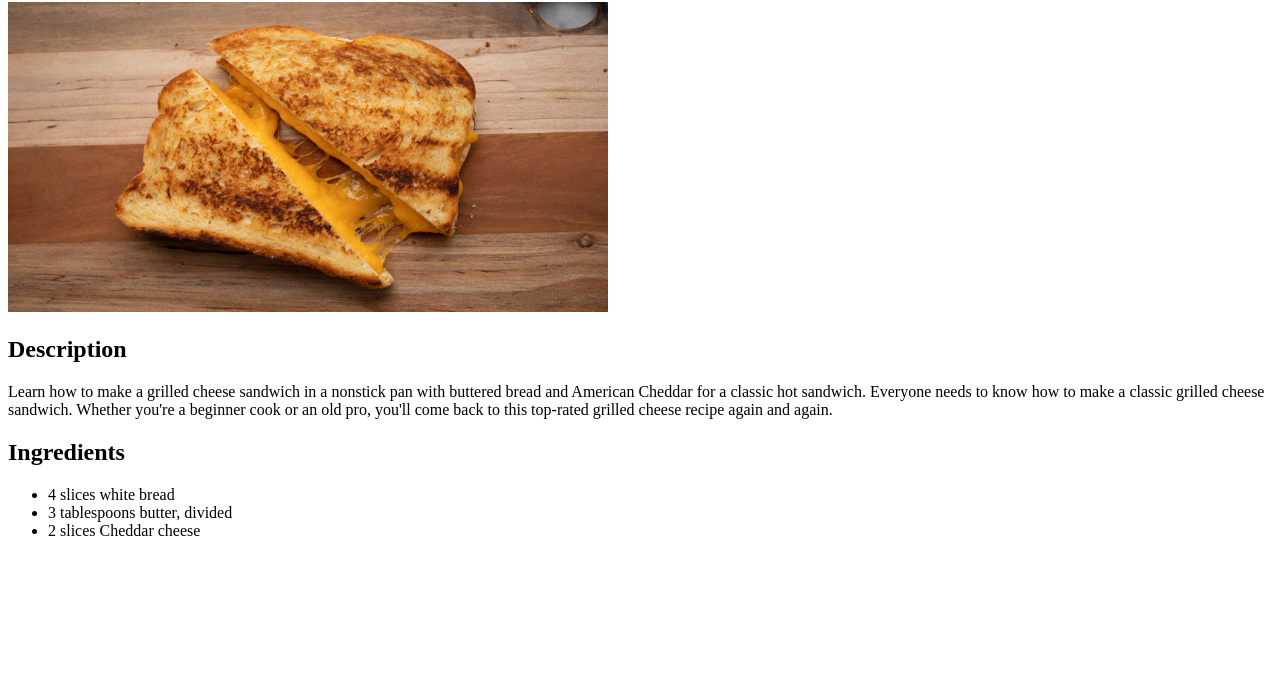
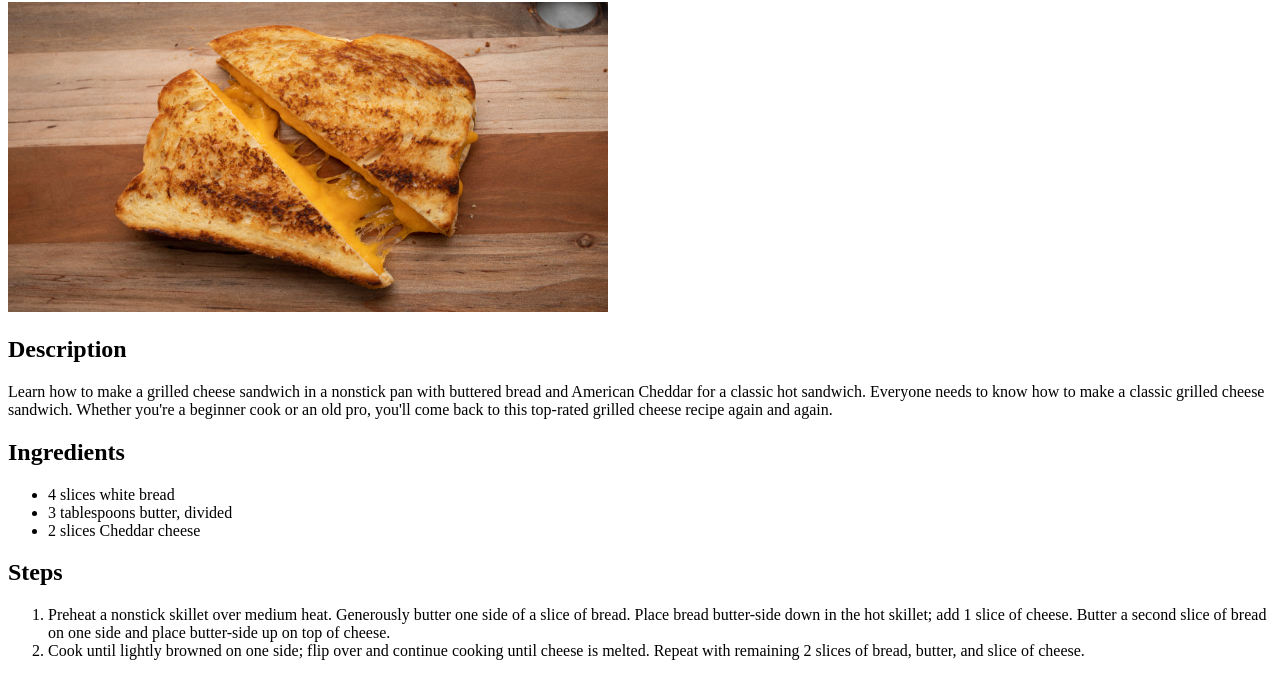
Before and after one commit to uyanda-maseti/odin-recipes, a plain HTML site: page recipes/cheese-sandwich.html in a window 1280 px wide. Shown: the part 78-776 px from the top of the page. Drawn offline with Linux system fonts and the light colour scheme.

Commit message:
Add ol to cheese-sandwich.html

```diff
--- a/recipes/cheese-sandwich.html
+++ b/recipes/cheese-sandwich.html
@@ -24,5 +24,21 @@
             <li>2 slices Cheddar cheese</li>
         </ul>
 
+        <h2>Steps</h2>
+        <ol>
+            <li>
+                Preheat a nonstick skillet over medium heat.
+                Generously butter one side of a slice of bread.
+                Place bread butter-side down in the hot skillet; add 1 slice of cheese.
+                Butter a second slice of bread on one side and place butter-side up on top of cheese.
+            </li>
+            <li>
+                Cook until lightly browned on one side;
+                flip over and continue cooking until cheese is melted.
+                Repeat with remaining 2 slices of bread, butter, and slice of cheese.
+            </li>
+
+        </ol>
+
     </body>
 </html>
```
